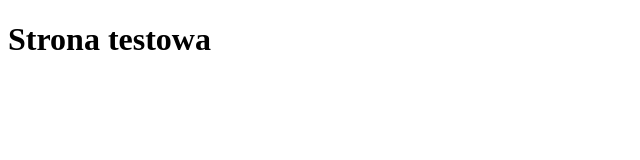
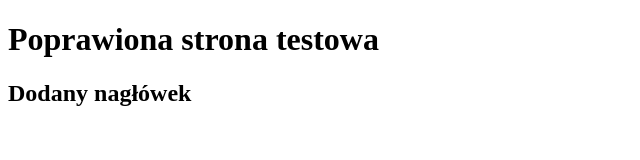
Before and after one commit to razzaroo/nauka-gita, a plain HTML site: page index.html in a window 1280 px wide. Shown: the whole page, without its empty margins (0-640 px from the left). Drawn offline with nearby package versions, Linux system fonts and the light colour scheme; files that its build step writes are made by us from their sources.

Commit message:
Change h1, add h2

```diff
--- a/index.html
+++ b/index.html
@@ -6,7 +6,8 @@
 		<link rel="stylesheet" type="text/css" href="style.css">
 	</head>
 	<body>
-		<h1>Strona testowa</h1>
+		<h1>Poprawiona strona testowa</h1>
+		<h2>Dodany nagłówek</h2>
 
 	</body>
 </html>
```
